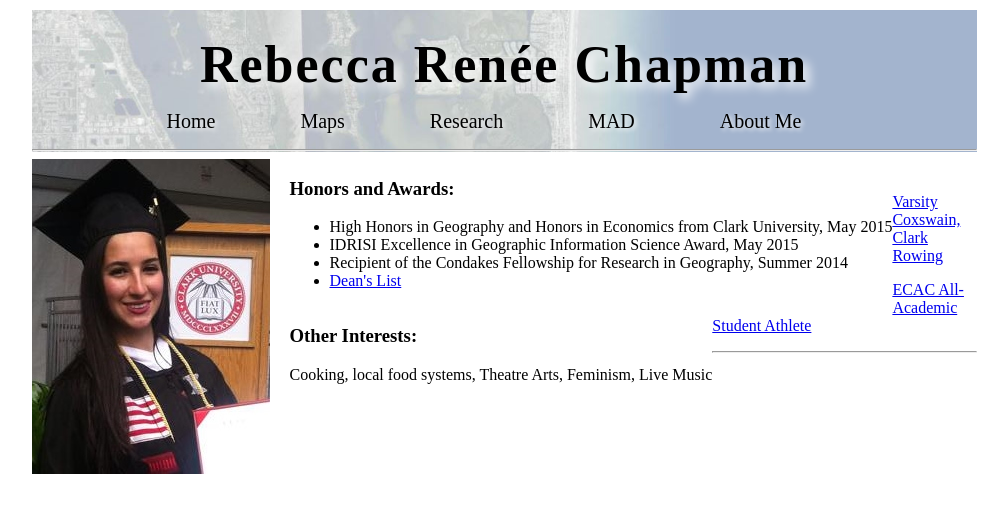
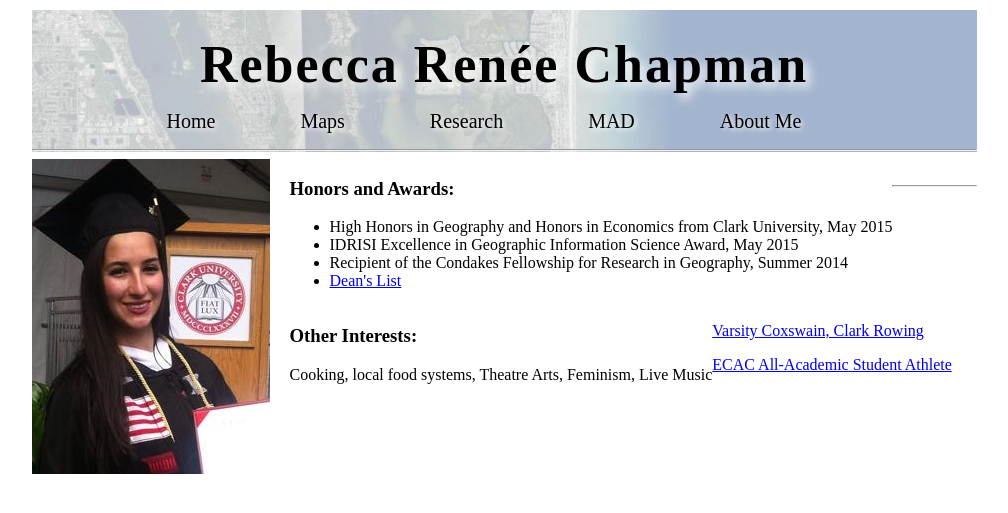
Before and after one commit to rebeccachapman/rebeccachapman.github.io, a Jekyll site: the page built from about.html, in a window 1280 px wide. Shown: the top 513 px of the page, without its empty margins (136-1144 px from the left). Built offline with Jekyll 4.4.1, drawn with Linux system fonts in a browser that asks for light colours.

Commit message:
Update about.html

```diff
--- a/about.html
+++ b/about.html
@@ -19,7 +19,7 @@ image_name: "cocoa_beach"
   Cooking, local food systems, Theatre Arts, Feminism, Live Music
 </div>
 
-<div style="display: inline-block: float: left;">
+<div style="display: inline-block; float: left;">
 <p><a href="http://clarkathletics.com/sports/rowing/2014-15/bios/chapman_rebecca_vci1">Varsity Coxswain, Clark Rowing</a></p>
 <p><a href="http://www.clarkathletics.com/sports/rowing/2013-14/releases/20140521ujlvw7">ECAC All-Academic Student Athlete</a></p>
 </div>
```
